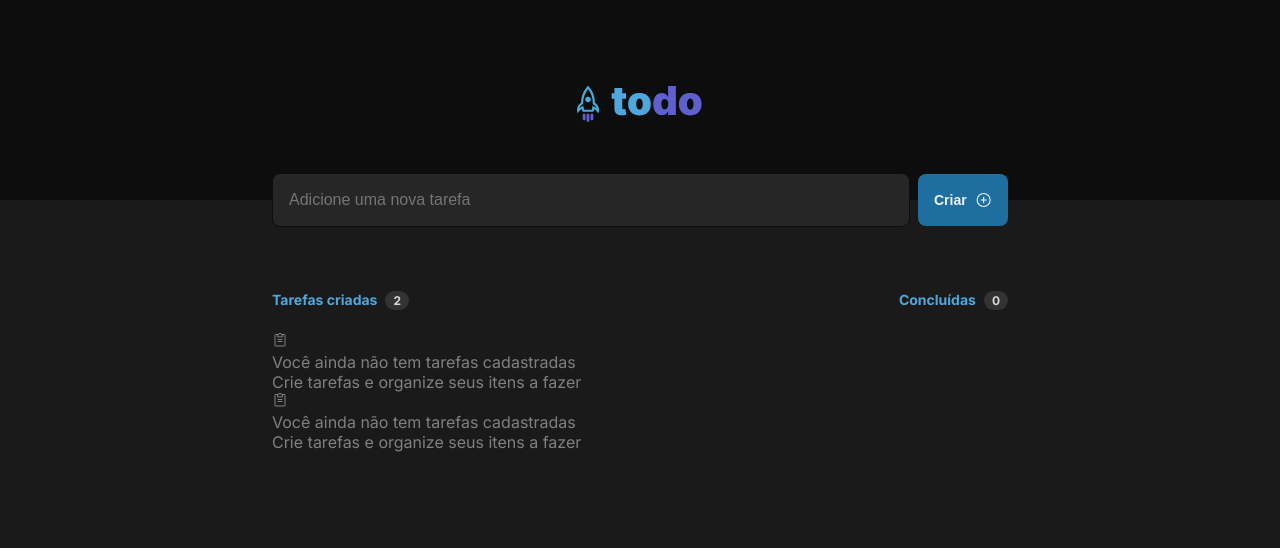
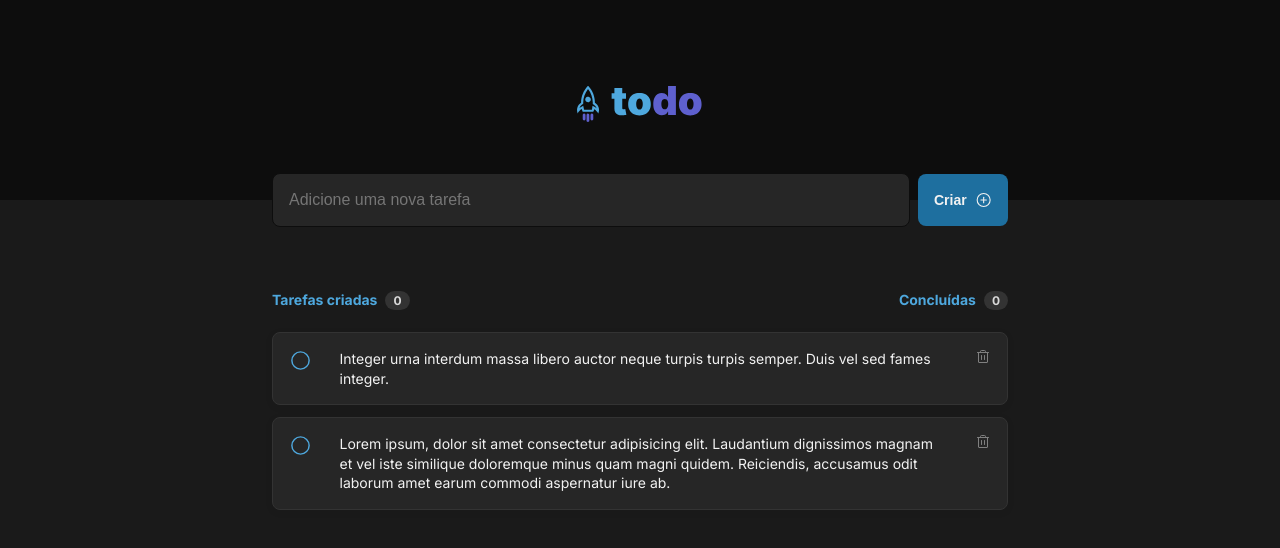
Before and after one commit to rogerioramosm/rocketseat-reactjs-desafio-01, a React (Vite) app: page / in a window 1280 px wide. Shown: the top 548 px of the page. Built offline with nearby package versions, Linux system fonts and the light colour scheme.

Commit message:
Layout completo

```diff
--- a/src/components/Content.tsx
+++ b/src/components/Content.tsx
@@ -1,21 +1,32 @@
-import { FormEvent } from 'react';
+/** Componentes react e externos */
+import { FormEvent, useState } from 'react';
 import { PlusCircle, ClipboardText } from 'phosphor-react';
 
+/** Componentes próprios */
+import { Tasks } from './Tasks';
+import { TaskEmpty } from './TaskEmpty';
+
+/** Estilo CSS */
 import styles from './Content.module.css';
-import { Tasks } from './Tasks';
 
-const tasksToDo = [
+interface TasksList {
+  id: number,
+  message: string
+}
+
+const taskList: TasksList[] = [
   {
     id: 1,
-    content: "Primeira tarefa"
-  },
-  {
+    message: "Integer urna interdum massa libero auctor neque turpis turpis semper. Duis vel sed fames integer."
+  }, {
     id: 2,
-    content: "Segunta tarefa"
+    message: "Lorem ipsum, dolor sit amet consectetur adipisicing elit. Laudantium dignissimos magnam et vel iste similique doloremque minus quam magni quidem. Reiciendis, accusamus odit laborum amet earum commodi aspernatur iure ab."
   }
 ]
 
 export function Content() {
+  const [tasks, setTasks] = useState(taskList);
+
   function handleCreateTask(event: FormEvent) {
     event.preventDefault();
 
@@ -36,7 +47,7 @@ export function Content() {
         <div className={styles.taskInfo}>
           <div>
             Tarefas criadas
-            <span>{tasksToDo.length}</span>
+            <span>0</span>
           </div>
           <div>
             Concluídas
@@ -44,26 +55,10 @@ export function Content() {
           </div>
         </div>
 
-        {tasksToDo.map(task => {
-          if (!task.content) {
-            return (
-              <Tasks key={task.id} />
-            )
-          } else {
-            return (
-              <div className={styles.taskEmpty}>
-                <ClipboardText />
-                <p>
-                  Você ainda não tem tarefas cadastradas
-                </p>
-                <span>
-                  Crie tarefas e organize seus itens a fazer
-                </span>
-              </div>
-            )
-          }
-        })}
-
+        {tasks.length === 0
+          ? <TaskEmpty />
+          : tasks.map(task => <Tasks key={task.id} message={task.message} />)
+        }
       </section>
     </main>
 
--- /dev/null
+++ b/src/components/TaskEmpty.module.css
@@ -0,0 +1,20 @@
+.taskEmpty {
+  display: flex;
+  flex-direction: column;
+  align-items: center;
+  padding: 64px 24px;
+  border-top: 1px solid var(--gray-400);
+  border-radius: 8px;
+}
+
+.taskEmpty svg {
+  width: 56px;
+  height: 56px;
+  margin-bottom: 16px;
+}
+
+.taskEmpty>p {
+  font-weight: 700;
+  font-size: 16px;
+  line-height: 140%;
+}
--- /dev/null
+++ b/src/components/TaskEmpty.tsx
@@ -0,0 +1,17 @@
+import { ClipboardText } from 'phosphor-react';
+
+import styles from './TaskEmpty.module.css';
+
+export function TaskEmpty() {
+  return (
+    <div className={styles.taskEmpty}>
+      <ClipboardText />
+      <p>
+        Você ainda não tem tarefas cadastradas
+      </p>
+      <span>
+        Crie tarefas e organize seus itens a fazer
+      </span>
+    </div>
+  )
+}
--- a/src/components/Tasks.module.css
+++ b/src/components/Tasks.module.css
@@ -1,20 +1,66 @@
-.taskEmpty {
+.task {
   display: flex;
-  flex-direction: column;
-  align-items: center;
-  padding: 64px 24px;
-  border-top: 1px solid var(--gray-400);
+  width: 100%;
+  flex-direction: row;
+  justify-content: space-between;
+  align-items: flex-start;
+  padding: 16px;
+  background-color: var(--gray-500);
+  border: 1px solid var(--gray-400);
   border-radius: 8px;
+  box-shadow: 0px 2px 8px rgba(0, 0, 0, 0.06);
 }
 
-.taskEmpty svg {
-  width: 56px;
-  height: 56px;
-  margin-bottom: 16px;
+.task+.task {
+  margin-top: 12px;
 }
 
-.taskEmpty>p {
-  font-weight: 700;
-  font-size: 16px;
+.toCheckButton svg {
+  width: 23px;
+  height: 23px;
+  cursor: pointer;
+  color: var(--blue);
+}
+
+.toCheckButton svg:hover{
+  color: var(--blue-dark);
+}
+
+.checkedButton svg {
+  width: 23px;
+  height: 23px;
+  cursor: pointer;
+  color: var(--purple-dark);
+}
+
+.checkedButton svg:hover{
+  color: var(--purple);
+}
+
+.task p {
+  display: flex;
+  width: 632px;
+  padding: 0 12px;
+  font-weight: 400;
+  font-size: 14px;
   line-height: 140%;
+  text-align: left;
+  color: var(--gray-100);
+
+  /*
+  -- Situação de task concluída
+  color: var(--gray-300);
+  text-decoration: line-through;
+  */
 }
+
+.trashButton svg {
+  width: 16px;
+  height: 16px;
+  cursor: pointer;
+  color: var(--gray-300);
+}
+
+.trashButton svg:hover{
+  color: var(--danger);
+}
--- a/src/components/Tasks.tsx
+++ b/src/components/Tasks.tsx
@@ -1,9 +1,29 @@
+import { Circle, CheckCircle, Trash } from 'phosphor-react';
+
 import styles from './Tasks.module.css';
 
-export function Tasks() {
+interface Message {
+  message: string
+}
+
+export function Tasks({ message }: Message) {
   return (
-    <>
-      contem task
-    </>
+    <div className={styles.task}>
+      <div className={styles.toCheckButton}>
+        <Circle />
+      </div>
+
+      {/* <div className={styles.checkedButton}>
+            <CheckCircle />
+          </div> */}
+
+      <p>
+        {message}
+      </p>
+
+      <div className={styles.trashButton}>
+        <Trash />
+      </div>
+    </div>
   )
 }
```
